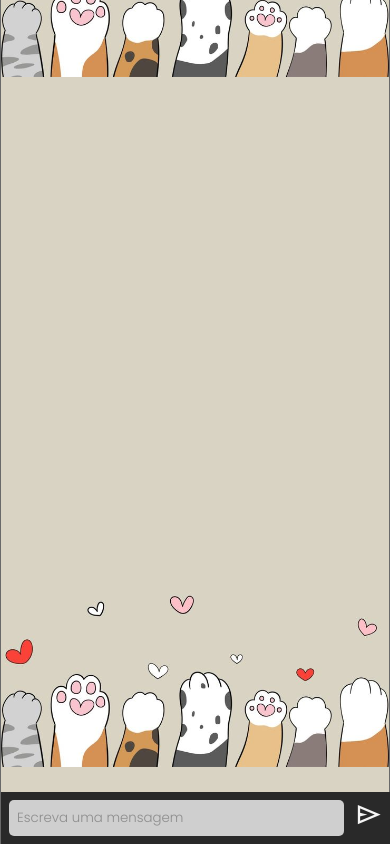
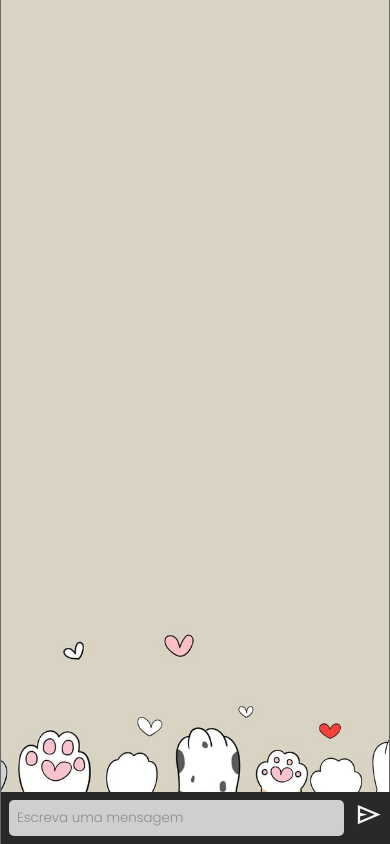
Before and after one commit to Geemullo/feline-friends, a plain HTML site: page frontend/index.html in a window 390 px wide. Both pictures are taken after typing "Sample" into the empty fields and a click on the button "Entrar". Drawn offline with nearby package versions, Linux system fonts and the light colour scheme.

Commit message:
change site name and background mobile media

```diff
--- a/frontend/css/style.css
+++ b/frontend/css/style.css
@@ -180,3 +180,11 @@ body {
 .chat-button > span {
     font-size: 1.8rem;
 }
+
+@media only screen and (max-width: 600px) {
+    .chat-messages {
+        background-repeat: no-repeat;
+        background-size: cover;
+        background-position: bottom;
+    }
+}
--- a/frontend/index.html
+++ b/frontend/index.html
@@ -6,7 +6,7 @@
     <link rel="shortcut icon" href="./img/logo.png" type="image/x-icon">
     <link rel="stylesheet" href="css/style.css">
     <link rel="stylesheet" href="https://fonts.googleapis.com/css2?family=Material+Symbols+Outlined:opsz,wght,FILL,GRAD@24,400,0,0&icon_names=send" />
-    <title>Site com backend</title>
+    <title>FelineFriends</title>
 </head>
 <body>
     <section class="container">
```
